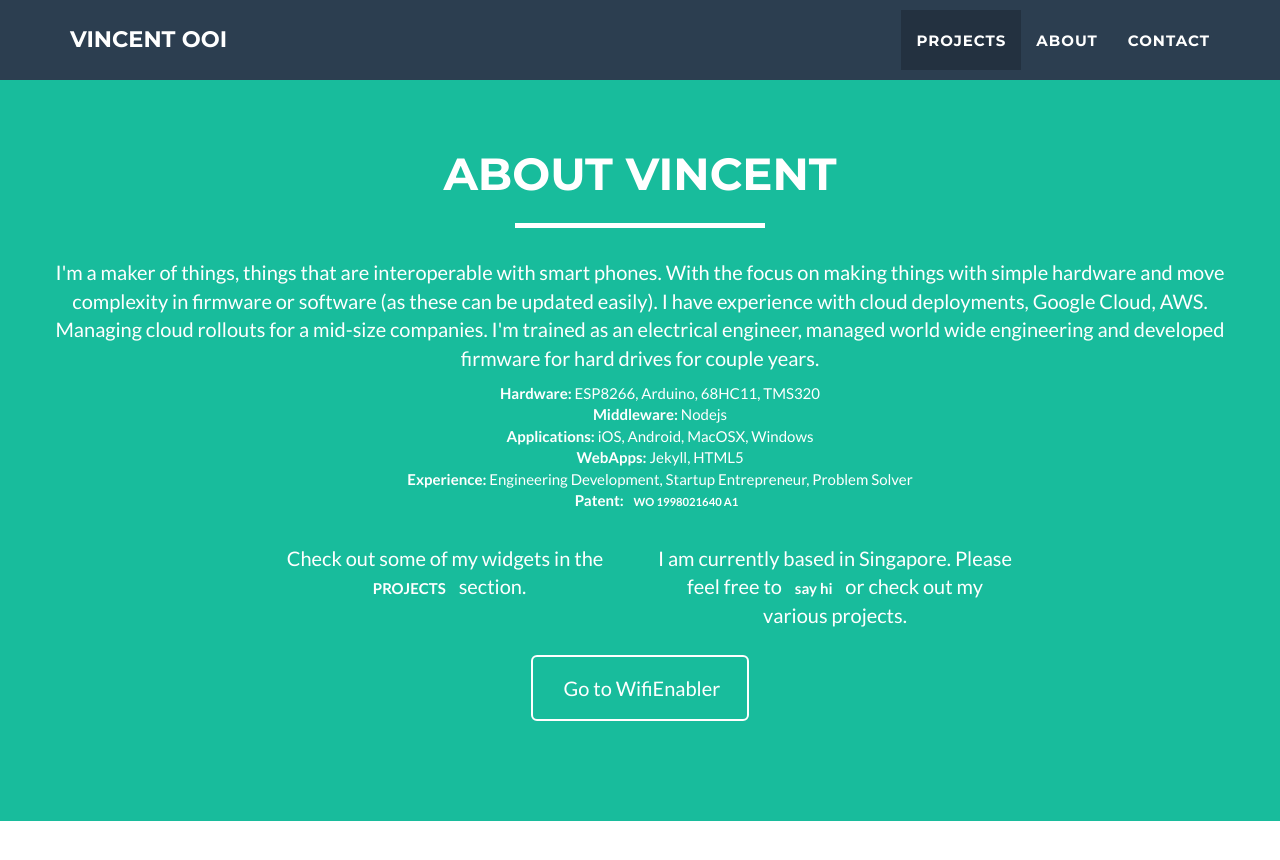
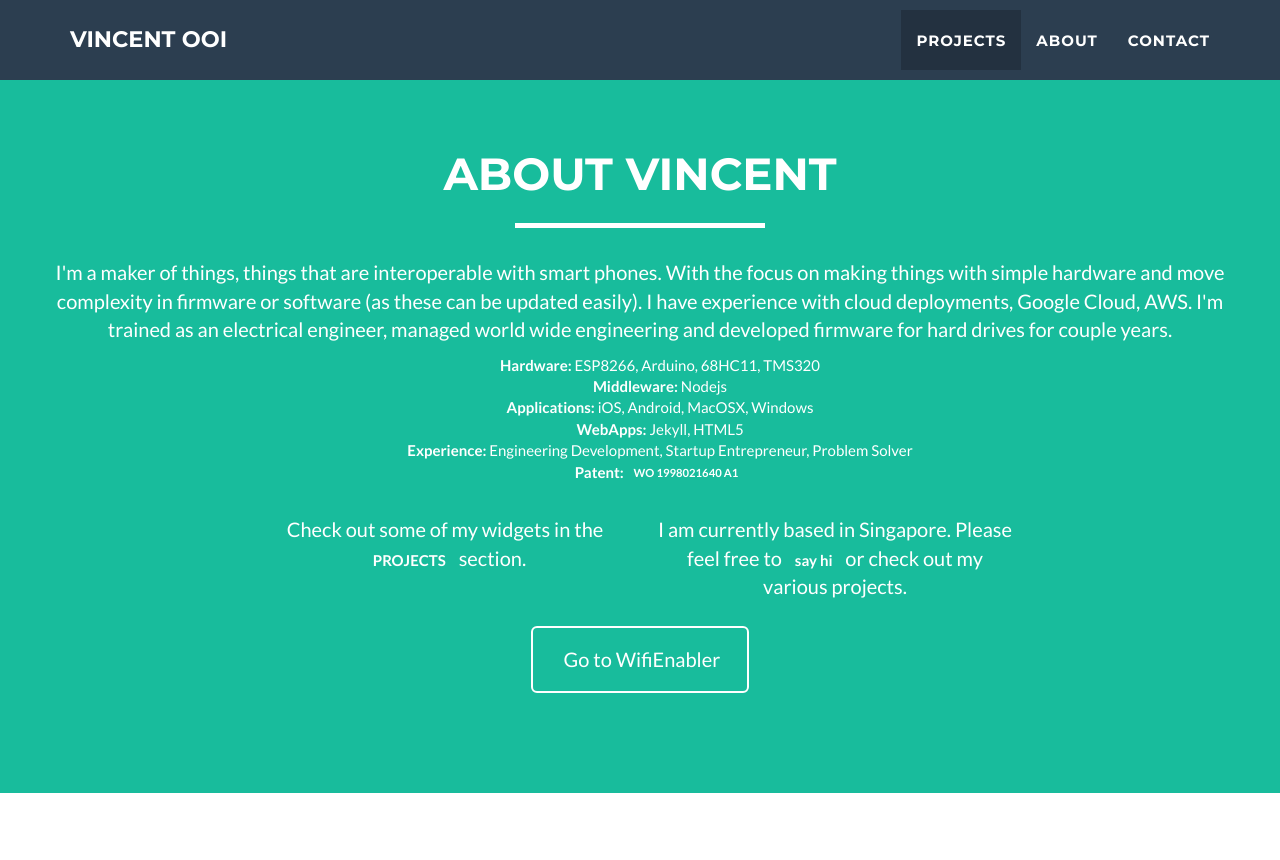
Before and after one commit to ooivincent/ooivincent.github.io, a Jekyll site: the page built from index.html, in a window 1280 px wide and 900 px high, scrolled down 1540 px. Shown: the top 860 px of the window. Built offline with Jekyll 4.4.1, drawn with Linux system fonts in a browser that asks for light colours.

Commit message:
Update about.html

```diff
--- a/_includes/about.html
+++ b/_includes/about.html
@@ -8,7 +8,7 @@
                 </div>
             </div>
             <div class="row" align="center">
-                <p>I'm a maker of things, things that are interoperable with smart phones. With the focus on making things with simple hardware and move complexity in firmware or software (as these can be updated easily). I have experience with cloud deployments, Google Cloud, AWS. Managing cloud rollouts for a mid-size companies. I'm trained as an electrical engineer, managed world wide engineering and developed firmware for hard drives for couple years.</p>
+                <p>I'm a maker of things, things that are interoperable with smart phones. With the focus on making things with simple hardware and move complexity in firmware or software (as these can be updated easily). I have experience with cloud deployments, Google Cloud, AWS. I'm trained as an electrical engineer, managed world wide engineering and developed firmware for hard drives for couple years.</p>
                 <ul style="list-style-type:none">
                         <li><b>Hardware:</b> ESP8266, Arduino, 68HC11, TMS320</li>
                         <li><b>Middleware:</b> Nodejs</li>
```
